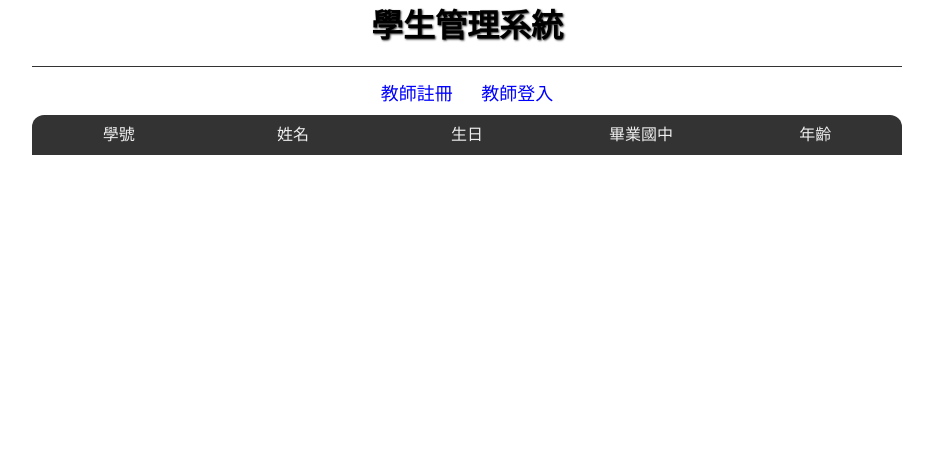
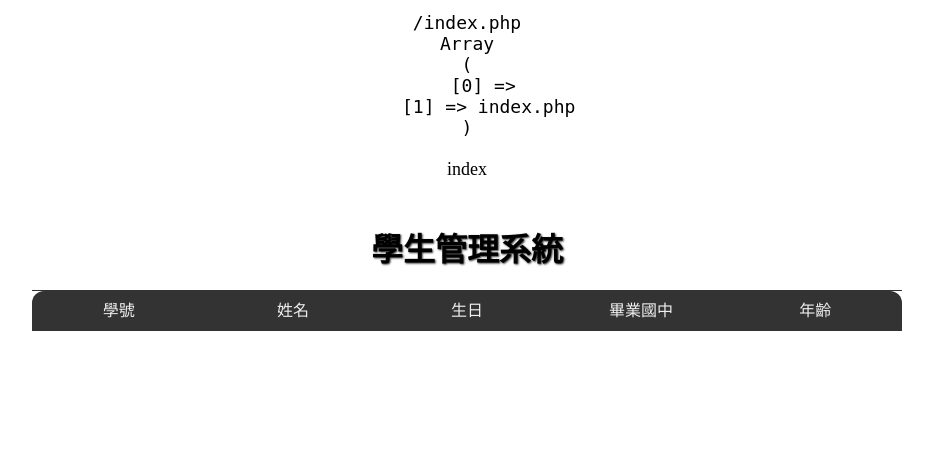
Before and after one commit to mokshayang/student, a PHP site: page /index.php in a window 1280 px wide. Shown: the top 452 px of the page, without its empty margins (173-1106 px from the left). Run offline with PHP 8.4, Linux system fonts and the light colour scheme; data comes from the database, SQL or seed files in the repository.

Commit message:
layouts.header.php切版

```diff
--- a/index.php
+++ b/index.php
@@ -24,12 +24,14 @@ $_SESSION['login_try']=0;
 </head>
 
 <body>
+<?php include_once "layouts/header.php" ?>
     <h1>學生管理系統</h1>
-    <nav>
+    <!-- <nav>
 
         <a href="front/reg.php">教師註冊</a>
         <a href="front/login.php">教師登入</a>
-    </nav>
+    </nav> -->
+
     <?php
 if(isset($_GET['del'])){
     echo "<div class='del-msg'>";
--- a/layouts/header.php
+++ b/layouts/header.php
@@ -0,0 +1,16 @@
+<header class="shadow">
+    <nav style="height:200px;">
+        <?php
+            $file_str=explode("/",$_SERVER['PHP_SELF']);
+            echo "<pre>";
+            print_r($_SERVER['PHP_SELF']);
+            echo "<br>";
+            print_r($file_str);
+            echo "</pre>";
+            echo "<br>";
+
+            $local=str_replace('.php','',array_pop($file_str));
+            echo $local;
+        ?>
+    </nav>
+</header>
--- /dev/null
+++ b/layouts/link_css.php
@@ -0,0 +1,2 @@
+
+    <link href="https://cdn.jsdelivr.net/npm/bootstrap@5.2.3/dist/css/bootstrap.min.css" rel="stylesheet" integrity="sha384-rbsA2VBKQhggwzxH7pPCaAqO46MgnOM80zW1RWuH61DGLwZJEdK2Kadq2F9CUG65" crossorigin="anonymous">
--- /dev/null
+++ b/layouts/scripts.php
@@ -0,0 +1,5 @@
+<script src="https://cdnjs.cloudflare.com/ajax/libs/jquery/3.6.1/jquery.min.js" integrity="sha512-aVKKRRi/Q/YV+4mjoKBsE4x3H+BkegoM/em46NNlCqNTmUYADjBbeNefNxYV7giUp0VxICtqdrbqU7iVaeZNXA==" crossorigin="anonymous" referrerpolicy="no-referrer"></script>
+<script src="https://cdnjs.cloudflare.com/ajax/libs/simple-ajax-uploader/2.6.7/SimpleAjaxUploader.min.js" integrity="sha512-sF1OQUX4620btxfaKLxsFeu/euV3FcPyH+uST3mdEjc8vW8R4z1xNiZhcG7wcZQbFkgFhiiBoAyYNMCL3jufPA==" crossorigin="anonymous" referrerpolicy="no-referrer"></script>
+<script src="https://cdnjs.cloudflare.com/ajax/libs/bootstrap/5.2.3/js/bootstrap.min.js" integrity="sha512-1/RvZTcCDEUjY/CypiMz+iqqtaoQfAITmNSJY17Myp4Ms5mdxPS5UV7iOfdZoxcGhzFbOm6sntTKJppjvuhg4g==" crossorigin="anonymous" referrerpolicy="no-referrer"></script>
+<script src="https://cdn.jsdelivr.net/npm/@popperjs/core@2.11.6/dist/umd/popper.min.js" integrity="sha384-oBqDVmMz9ATKxIep9tiCxS/Z9fNfEXiDAYTujMAeBAsjFuCZSmKbSSUnQlmh/jp3" crossorigin="anonymous"></script>
+<script src="https://cdn.jsdelivr.net/npm/bootstrap@5.2.3/dist/js/bootstrap.min.js" integrity="sha384-cuYeSxntonz0PPNlHhBs68uyIAVpIIOZZ5JqeqvYYIcEL727kskC66kF92t6Xl2V" crossorigin="anonymous"></script>
```
Also changed, not shown: layouts/calss_nav.php (deleted), layouts/class_nav.php (added).
